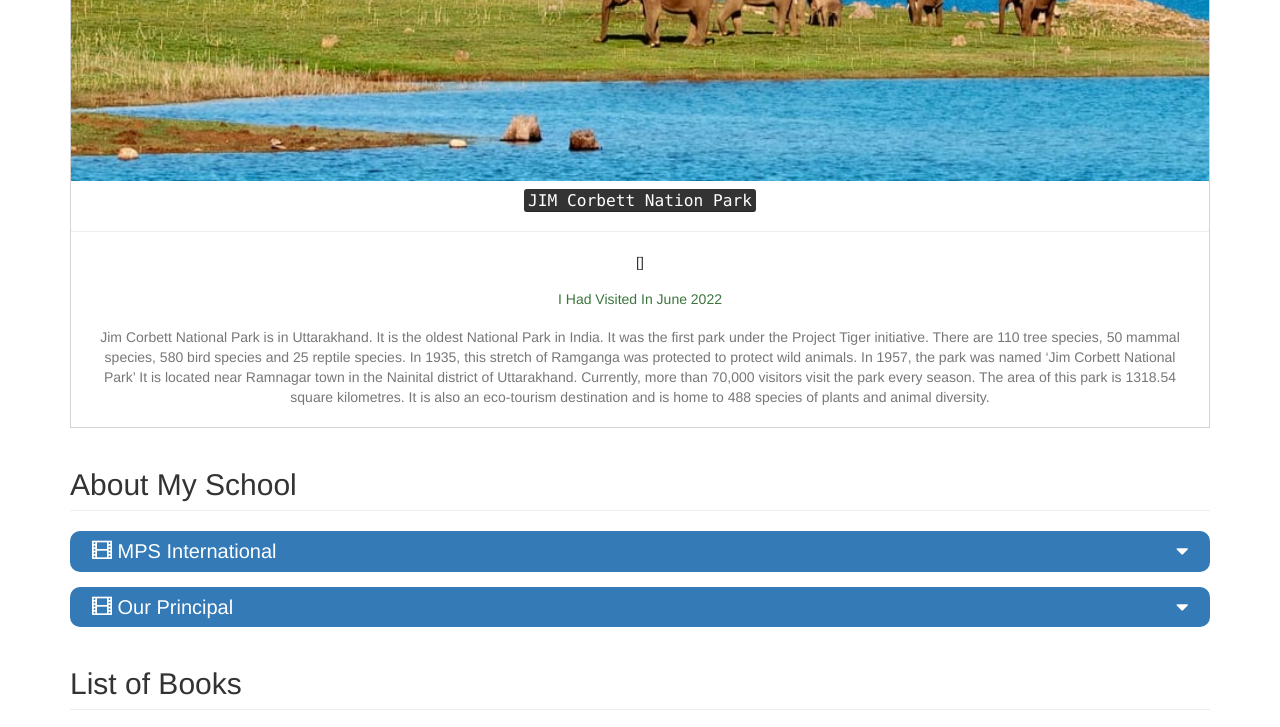
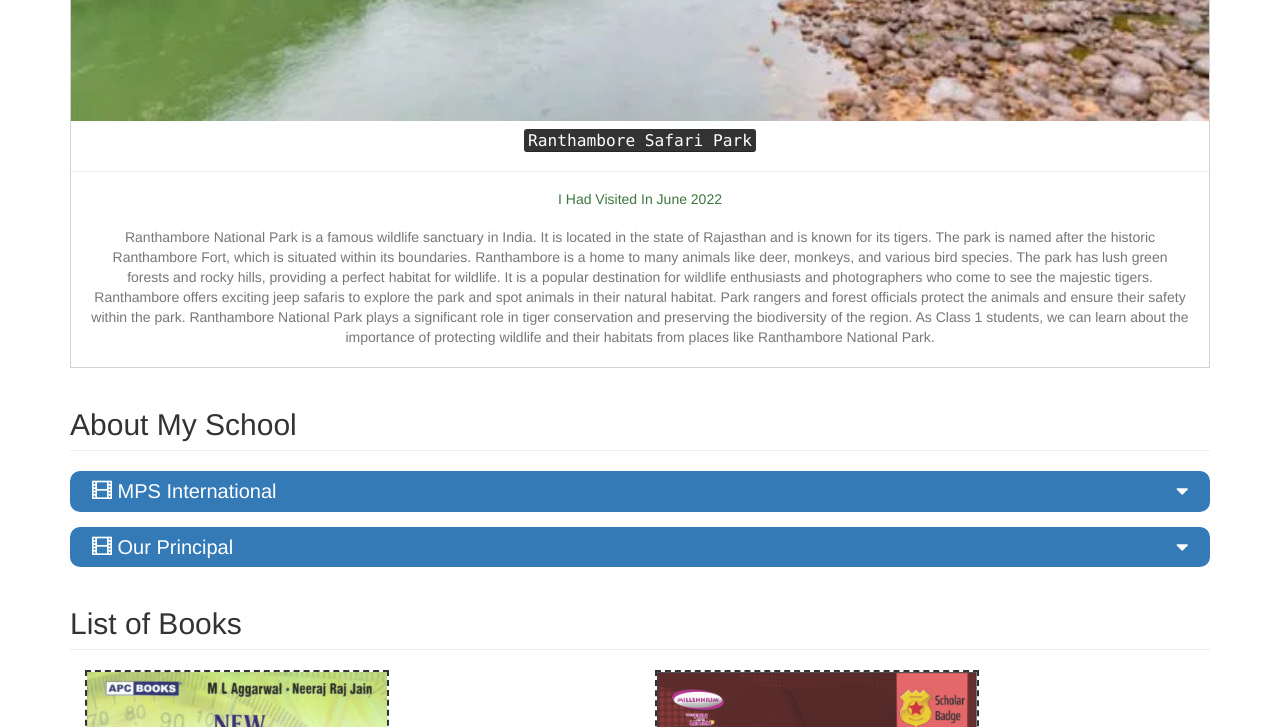
Before and after one commit to NiwanRajBhati/School-project-my-blog, a plain HTML site: page index.html in a window 1280 px wide. Shown: the part 1680-2407 px from the top of the page. Drawn offline with nearby package versions, Linux system fonts and the light colour scheme.

Commit message:
Add files via upload

```diff
--- a/index.html
+++ b/index.html
@@ -27,7 +27,7 @@
         <span class="icon-bar"></span>
         <span class="icon-bar"></span>
       </button>
-      <a class="navbar-brand" href="#">Peter Parker</a>
+      <a class="navbar-brand" href="#">Niwan</a>
     </div>
 
     <div class="collapse navbar-collapse" id="myNavbar">
@@ -63,31 +63,32 @@
 
   	<center>
   		<div  class="travel_mainDiv">
-  			<img src="gym_corbbet.jpg">
+  			<img src="ranthambore.webp">
 
-  			<h4 class="text-capitalize"><kbd>JIM Corbett Nation Park</kbd></h4>
+  			<h4 class="text-capitalize"><kbd>Ranthambore Safari Park</kbd></h4>
 
   			<hr >
-[]
   			<h5 class="text-success text-capitalize" >i had visited in june 2022</h5>
 
-  			<p class="text-muted " > Jim Corbett National Park is in Uttarakhand.
+  			<p class="text-muted " > Ranthambore National Park is a famous wildlife sanctuary in India.
 
-                 It is the oldest National Park in India.
+                 It is located in the state of Rajasthan and is known for its tigers.
 
-                 It was the first park under the Project Tiger initiative.
+                 The park is named after the historic Ranthambore Fort, which is situated within its boundaries.
 
-                 There are 110 tree species, 50 mammal species, 580 bird species and 25 reptile species.
+                 Ranthambore is a home to many animals like deer, monkeys, and various bird species.
 
-             In 1935, this stretch of Ramganga was protected to protect wild animals.
+                 The park has lush green forests and rocky hills, providing a perfect habitat for wildlife.
 
-                 In 1957, the park was named ‘Jim Corbett National Park’
+                 It is a popular destination for wildlife enthusiasts and photographers who come to see the majestic tigers.
 
-                 It is located near Ramnagar town in the Nainital district of Uttarakhand.
+                 Ranthambore offers exciting jeep safaris to explore the park and spot animals in their natural habitat.
 
-                 Currently, more than 70,000 visitors visit the park every season.
+                 Park rangers and forest officials protect the animals and ensure their safety within the park.
 
-                The area of this park is 1318.54 square kilometres. It is also an eco-tourism destination and is home to 488 species of plants and animal diversity.</p>
+                 Ranthambore National Park plays a significant role in tiger conservation and preserving the biodiversity of the region.
+
+                 As Class 1 students, we can learn about the importance of protecting wildlife and their habitats from places like Ranthambore National Park.</p>
   		</div>
   	</center>
 
@@ -157,20 +158,19 @@
 
 
 <section id="contact">
-<iframe src="https://www.google.com/maps/embed?pb=!1m14!1m8!1m3!1d15078.353856082635!2d72.8906491!3d19.1257017!3m2!1i1024!2i768!4f13.1!3m3!1m2!1s0x0%3A0xacf72f56793d190a!2sWHITEHAT%20EDUCATION%20TECHNOLOGY%20PVT%20LTD!5e0!3m2!1sen!2sin!4v1573468987088!5m2!1sen!2sin" height="450" frameborder="0"  allowfullscreen=""></iframe>
-
+    <iframe src="https://www.google.com/maps/embed?pb=!1m18!1m12!1m3!1d3558.1908918993117!2d75.8194413!3d26.897436199999998!2m3!1f0!2f0!3f0!3m2!1i1024!2i768!4f13.1!3m3!1m2!1s0x396db697e5ac698d%3A0xf2e944508983fd6c!2sMPS%20INTERNATIONAL!5e0!3m2!1sen!2sin!4v1691853451000!5m2!1sen!2sin" width="600" height="450" style="border:0;" allowfullscreen="" loading="lazy" referrerpolicy="no-referrer-when-downgrade"></iframe>
   <hr>
   <img src="kid.jpeg" class="img-responsive img-circle col-lg-3 col-md-3 col-sm-3 col-xs-4">
-  <h3>Peter Parker</h3>
+  <h3>Niwan Raj Bhati</h3>
 
         <div class="contact_1" >
 
            <a href="mailto:my@gmail.com?Subject=Hi">
-               <h5><i class="fa fa-envelope"></i>&nbsp;&nbsp;mygmailid@gmail.com</h5>
+               <h5><i class="fa fa-envelope"></i>&nbsp;&nbsp;niwan.rajbhati10@gmail.com</h5>
             </a>
 
            <a href="#">
-               <h5><i class="fa fa-instagram" ></i>&nbsp;&nbsp;myinstagramid</h5>
+               <h5><i class="fa fa-phone" ></i>&nbsp;&nbsp;+919928908886</h5>
             </a>
         </div>
 
```
Also changed, not shown: ranthambore.webp (added).
